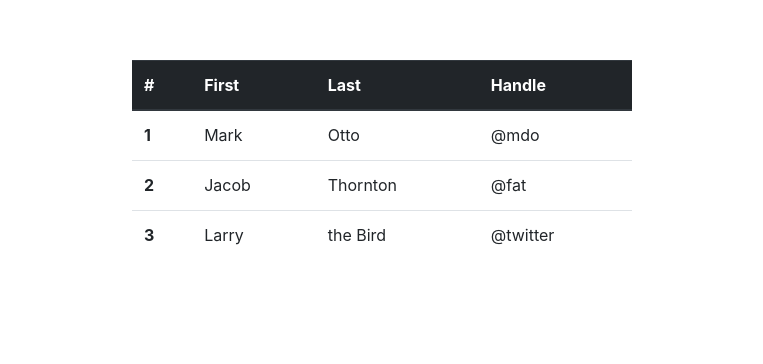
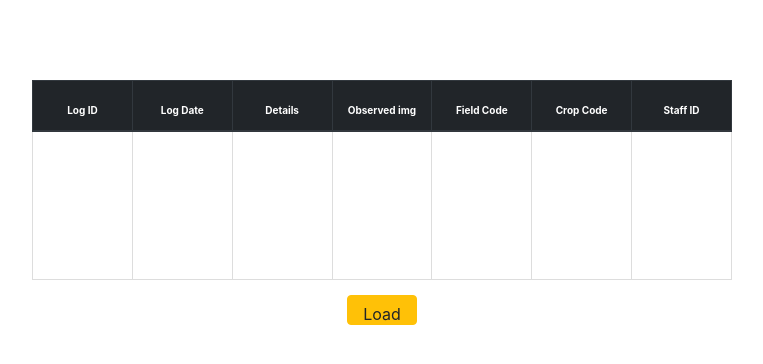
Before and after one commit to Veshon/AAD-FINAL-COURSE-WORK-FRONT-END-, a plain HTML site: page AAD/logsForm.html in a window 1280 px wide. Shown: the part 190-554 px from the top of the page, without its empty margins (258-1021 px from the left). Drawn offline with nearby package versions, Linux system fonts and the light colour scheme.

Commit message:
Logs form table created

```diff
--- a/AAD/assets/css/logsForm.css
+++ b/AAD/assets/css/logsForm.css
@@ -1,10 +1,63 @@
-#table{
-    width: 500px;
+#table {
+    table-layout: fixed;
+    max-width: 700px;
+    width: 700px;
     height: 200px;
+    font-size: 10px;
     position: absolute;
-    top: -50px;
+    top: -30px;
     bottom: 0;
     right: 0;
     left: 0;
     margin: auto;
 }
+
+th{
+    max-width: fit-content(50px);
+    width: 50px;
+    height: 50px;
+    font-weight: bold;
+}
+
+thead{
+    max-width: fit-content(50px);
+    width: 50px;
+    height: 50px;
+}
+
+#td {
+    white-space: nowrap;
+    overflow: hidden;
+    text-overflow: ellipsis;
+    font-size: 10px;
+}
+
+#load{
+    width: 70px;
+    height: 30px;
+    position: absolute;
+    top: 200px;
+    bottom: 0;
+    right: 0;
+    left: 0;
+    margin: auto;
+}
+
+#img {
+    width: 50px;  /* Fixed width for the cell */
+    height: 50px; /* Fixed height for the cell */
+    overflow: hidden; /* Hide overflow content */
+}
+
+/*#img1Preview{*/
+/*    width: 100px;*/
+/*    height: 50px;*/
+/*}*/
+
+.img-preview {
+    max-width: 100%; /* Prevents the image from exceeding the cell's width */
+    max-height: 100%; /* Prevents the image from exceeding the cell's height */
+    width: auto; /* Maintain aspect ratio */
+    height: auto; /* Maintain aspect ratio */
+    object-fit: cover; /* Crop the image to fit the cell */
+}
--- a/AAD/logsForm.html
+++ b/AAD/logsForm.html
@@ -7,39 +7,74 @@
     <link rel="stylesheet" href="assets/css/logsForm.css">
     <link rel="stylesheet" href="https://cdn.jsdelivr.net/npm/bootstrap@4.0.0/dist/css/bootstrap.min.css" integrity="sha384-Gn5384xqQ1aoWXA+058RXPxPg6fy4IWvTNh0E263XmFcJlSAwiGgFAW/dAiS6JXm" crossorigin="anonymous">
     <script src="assets/js/logsForm.js"></script>
+
+    <style>
+        /* Ensure the table layout is fixed */
+        #table {
+            table-layout: fixed; /* Fixed layout to respect specified widths */
+            width: 100%; /* Full width */
+            border-collapse: collapse; /* Remove spacing between cells */
+        }
+
+        /* Style for all table cells */
+        td, th {
+            border: 1px solid #ddd; /* Border for visibility */
+            padding: 4px; /* Add padding */
+            text-align: center; /* Center text in cells */
+            overflow: hidden; /* Prevent overflow */
+            white-space: nowrap; /* Prevent text wrapping */
+            text-overflow: ellipsis; /* Show ellipsis for overflowing text */
+        }
+
+/*        !* Style for the image container *!
+        #img {
+            width: 50px;  !* Fixed width for the cell *!
+            height: 50px; !* Fixed height for the cell *!
+            overflow: hidden; !* Hide overflow content *!
+            display: flex; !* Use flexbox to center the image *!
+            justify-content: center; !* Center the image horizontally *!
+            align-items: center; !* Center the image vertically *!
+        }*/
+
+        /* Style for the images */
+        .img-preview {
+            width: 50px; /* Fixed width for the image */
+            height: 50px; /* Fixed height for the image */
+            object-fit: cover; /* Crop the image to fit the cell */
+        }
+    </style>
+
 </head>
 <body>
 
 <table id="table" class="table">
     <thead class="thead-dark">
     <tr>
-        <th scope="col">#</th>
-        <th scope="col">First</th>
-        <th scope="col">Last</th>
-        <th scope="col">Handle</th>
+        <th scope="col">Log ID</th>
+        <th id="lDate" scope="col">Log Date</th>
+        <th scope="col">Details</th>
+        <th id="oImg" scope="col">Observed img</th>
+        <th scope="col">Field Code</th>
+        <th scope="col">Crop Code</th>
+        <th scope="col">Staff ID</th>
     </tr>
     </thead>
     <tbody>
-    <tr>
-        <th scope="row">1</th>
-        <td>Mark</td>
-        <td>Otto</td>
-        <td>@mdo</td>
-    </tr>
-    <tr>
-        <th scope="row">2</th>
-        <td>Jacob</td>
-        <td>Thornton</td>
-        <td>@fat</td>
-    </tr>
-    <tr>
-        <th scope="row">3</th>
-        <td>Larry</td>
-        <td>the Bird</td>
-        <td>@twitter</td>
+    <tr style="width: 50px">
+        <td style="width: 50px; overflow: hidden; white-space: nowrap; text-overflow: ellipsis;" id="logId"></td>
+        <td id="date"></td>
+        <td id="details"></td>
+        <td style="width: 50px; overflow: hidden; white-space: nowrap; text-overflow: ellipsis;" id="img">
+<!--            <img id="img1Preview" class="img-preview">-->
+        </td>
+        <td id="fCode"></td>
+        <td id="cCode"></td>
+        <td id="sId"></td>
     </tr>
     </tbody>
 </table>
 
+    <button id="load" type="button" class="btn btn-warning">Load</button>
+
 </body>
 </html>
```
Also changed, not shown: AAD/assets/js/logsForm.js (+40 -0 lines).
